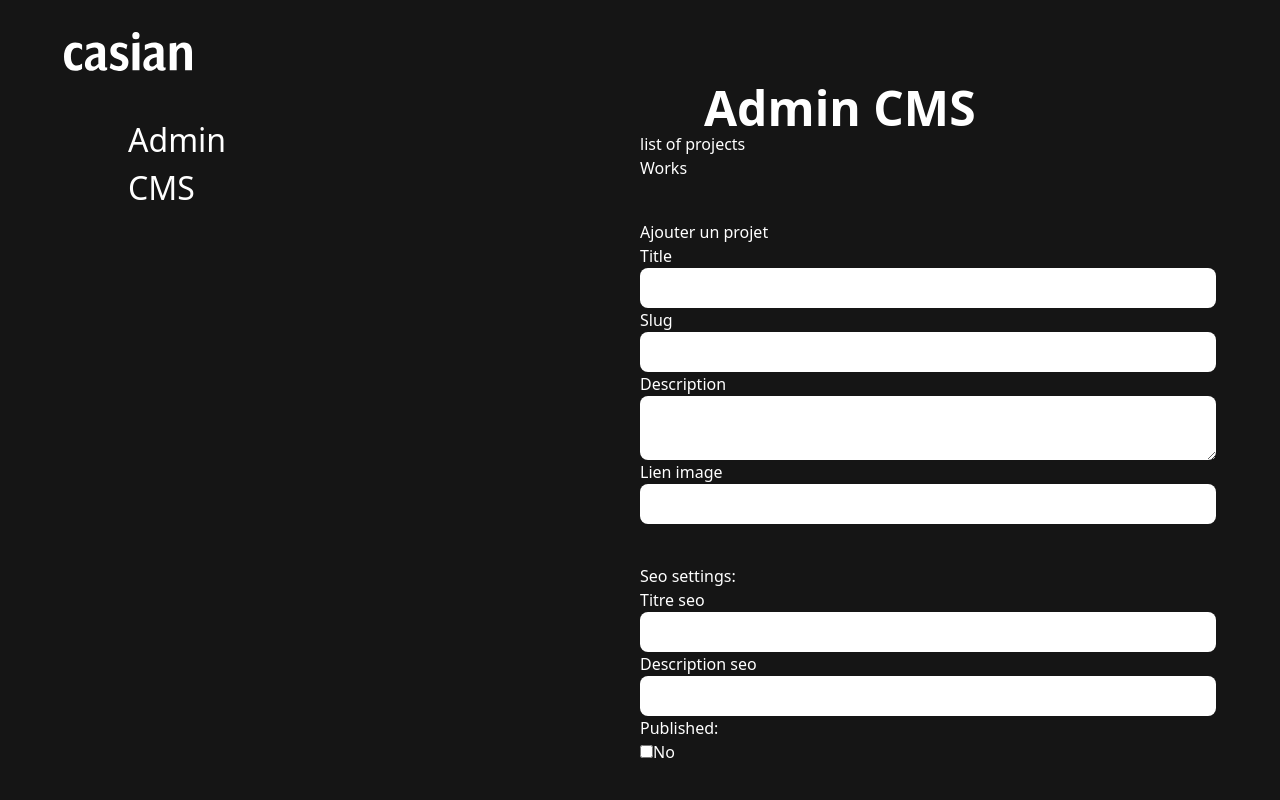
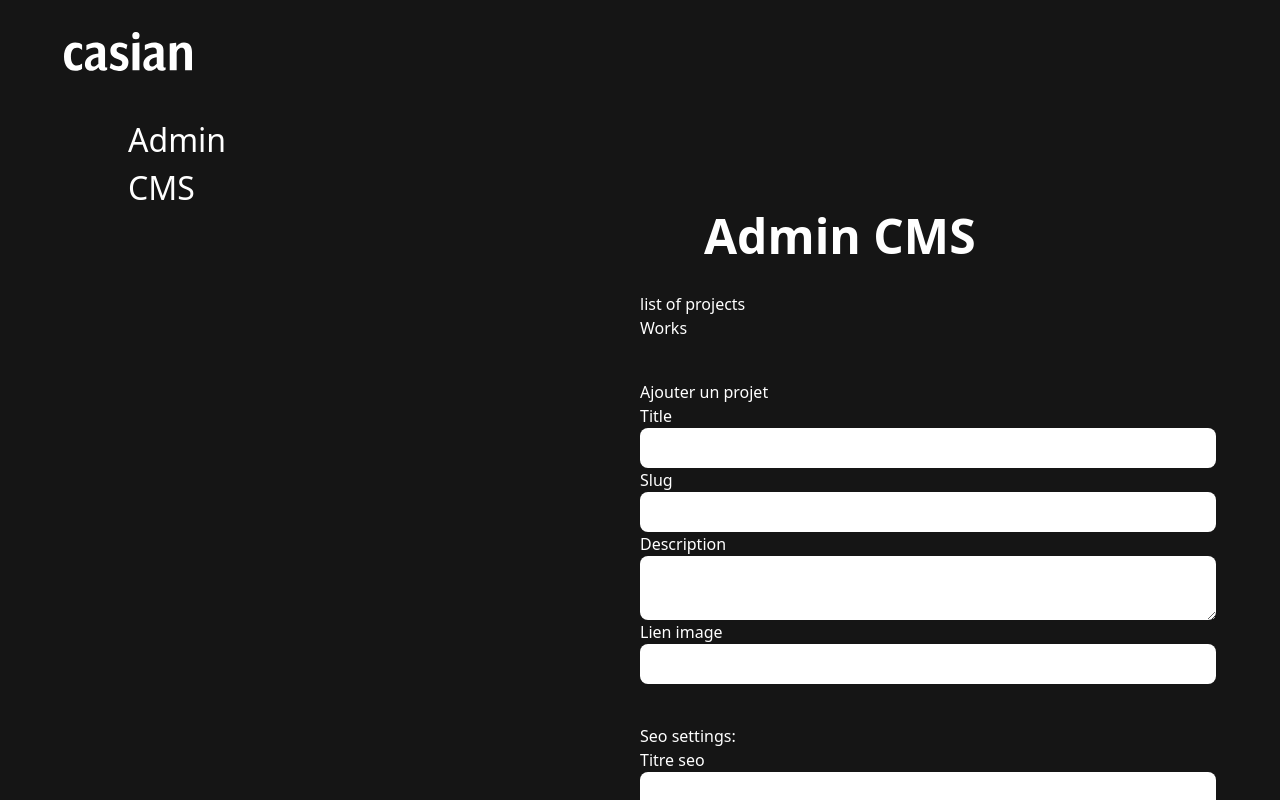
Before and after one commit to CasianLW/portfolio-casian-react-typecript-cms, a Next.js app: page /admin in a window 1280 px wide. Shown: the top 800 px of the page. Built offline with nearby package versions, Linux system fonts and the light colour scheme.

Commit message:
/admin pages  special classes

```diff
--- a/styles/globals.css
+++ b/styles/globals.css
@@ -19,6 +19,13 @@
   .top-header {
     @apply mt-16;
   }
+  .top-header-admin {
+    @apply mt-32;
+  }
+  .admin-content {
+    @apply mt-8;
+  }
+
   .lateral-space {
     @apply px-[5vw];
   }
@@ -59,7 +66,6 @@
     background-image: linear-gradient(45deg, #b08676 0%, #f5d8a4 100%);
   }
 }
-
 /* components = mieux se retrouver, expres pour les composants */
 @layer components {
   /* autre exemple que la base, une classe composé d'autres classes: */
```
